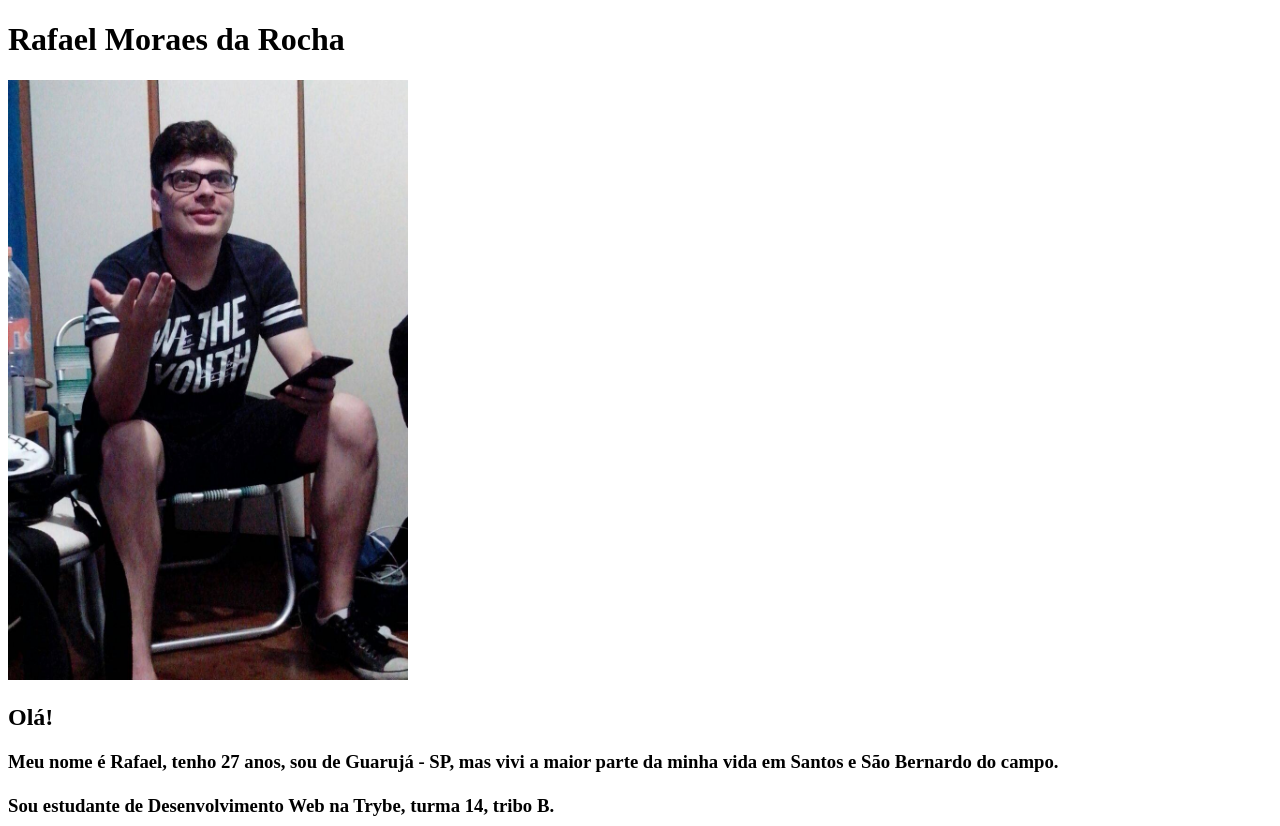
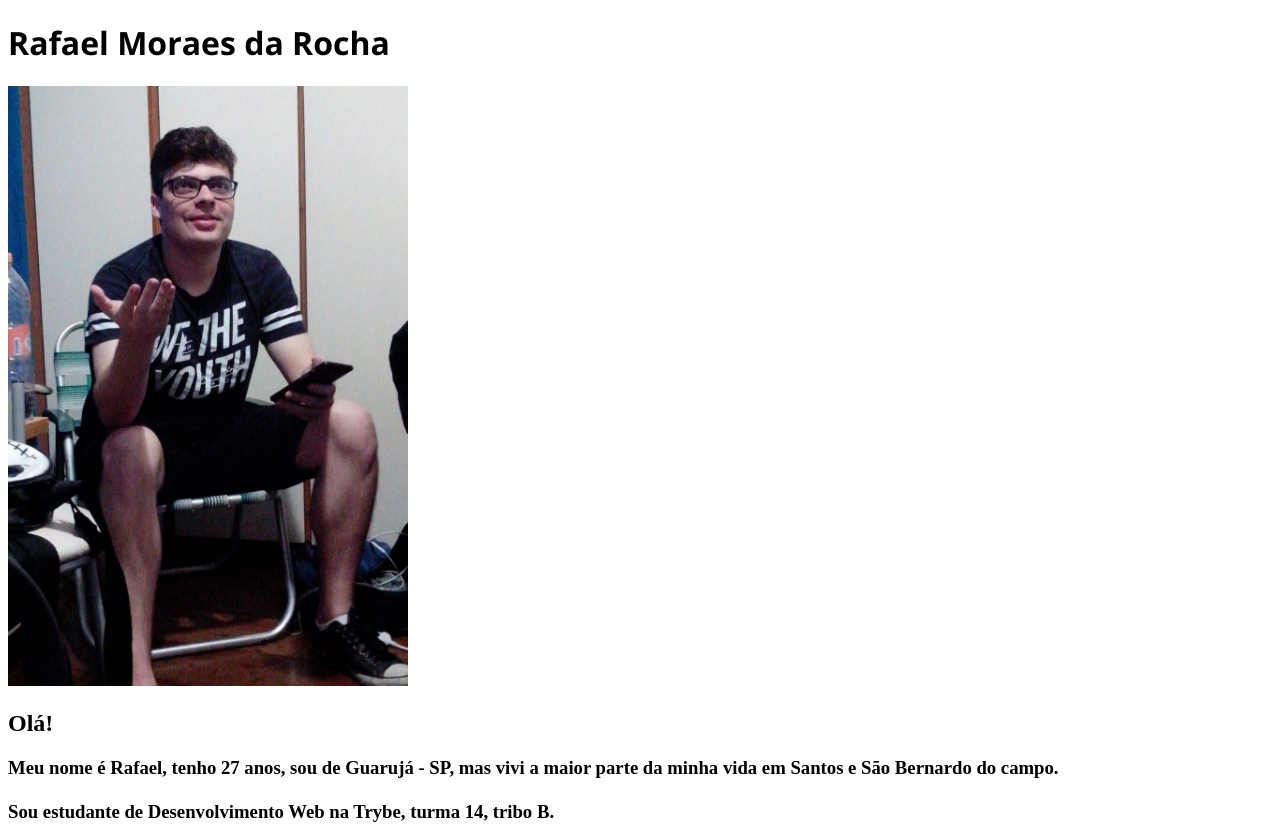
Before and after one commit to Rafarello/Rafarello.github.io, a plain HTML site: page index.html in a window 1280 px wide. Shown: the top 826 px of the page. Drawn offline with nearby package versions, Linux system fonts and the light colour scheme.

Commit message:
criei um arquivo css para o meu portfolio

```diff
--- a/index.html
+++ b/index.html
@@ -3,6 +3,10 @@
 <head>
     <meta charset="UTF-8">
     <title>Rafael Moraes da Rocha</title>
+    <link rel="stylesheet" type="Text/CSS" href="style.css">
+    <link rel="preconnect" href="https://fonts.gstatic.com">
+    <link href="https://fonts.googleapis.com/css2?family=Open+Sans:ital,wght@0,300;0,400;0,600;0,700;0,800;1,300;1,400;1,600;1,700;1,800&display=swap" rel="stylesheet">
+
 </head>
 <body>
     <h1>Rafael Moraes da Rocha</h1>
--- /dev/null
+++ b/style.css
@@ -0,0 +1,3 @@
+h1 {
+    font-family: "Open Sans", sans-serif;
+}
```
